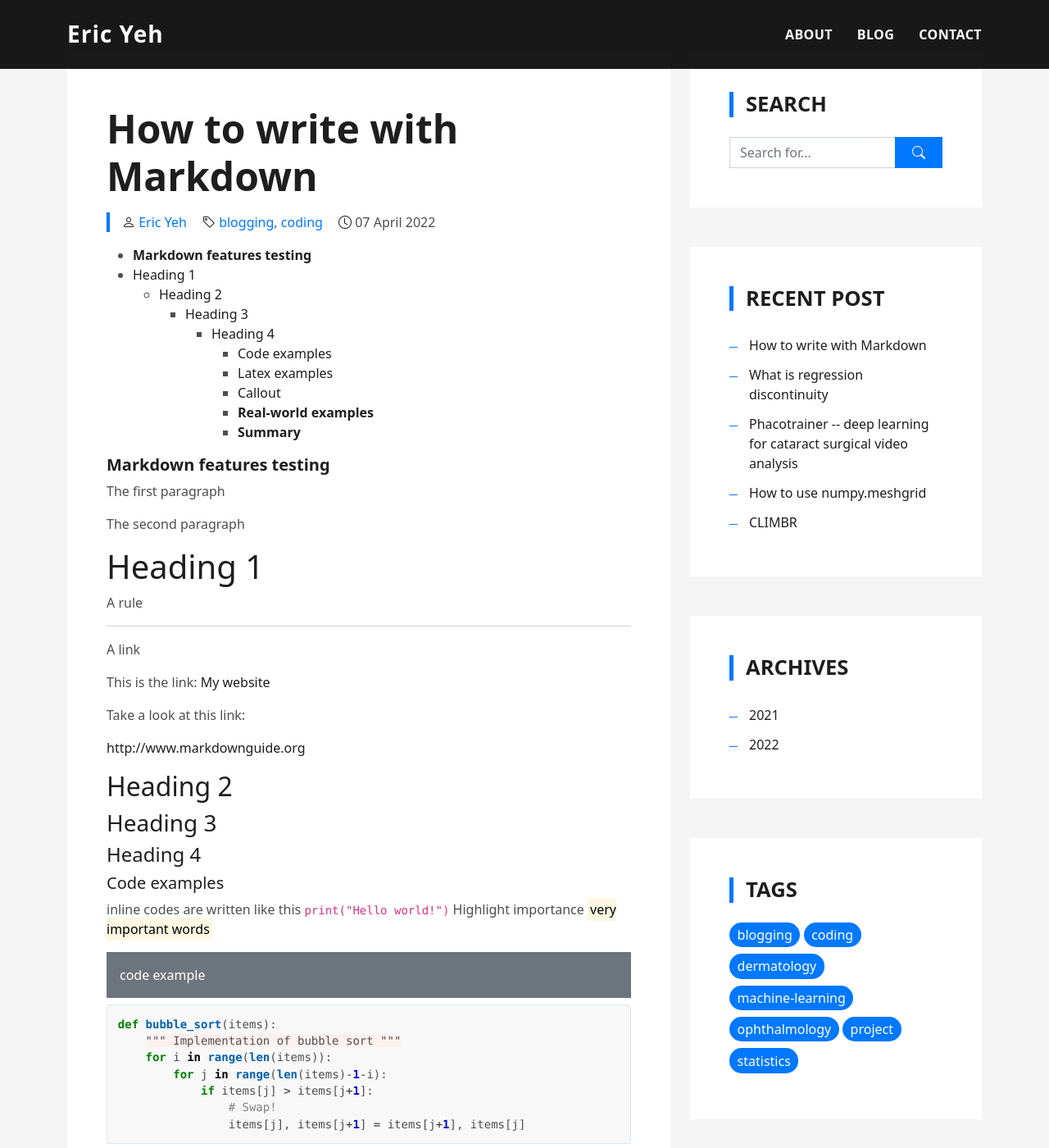
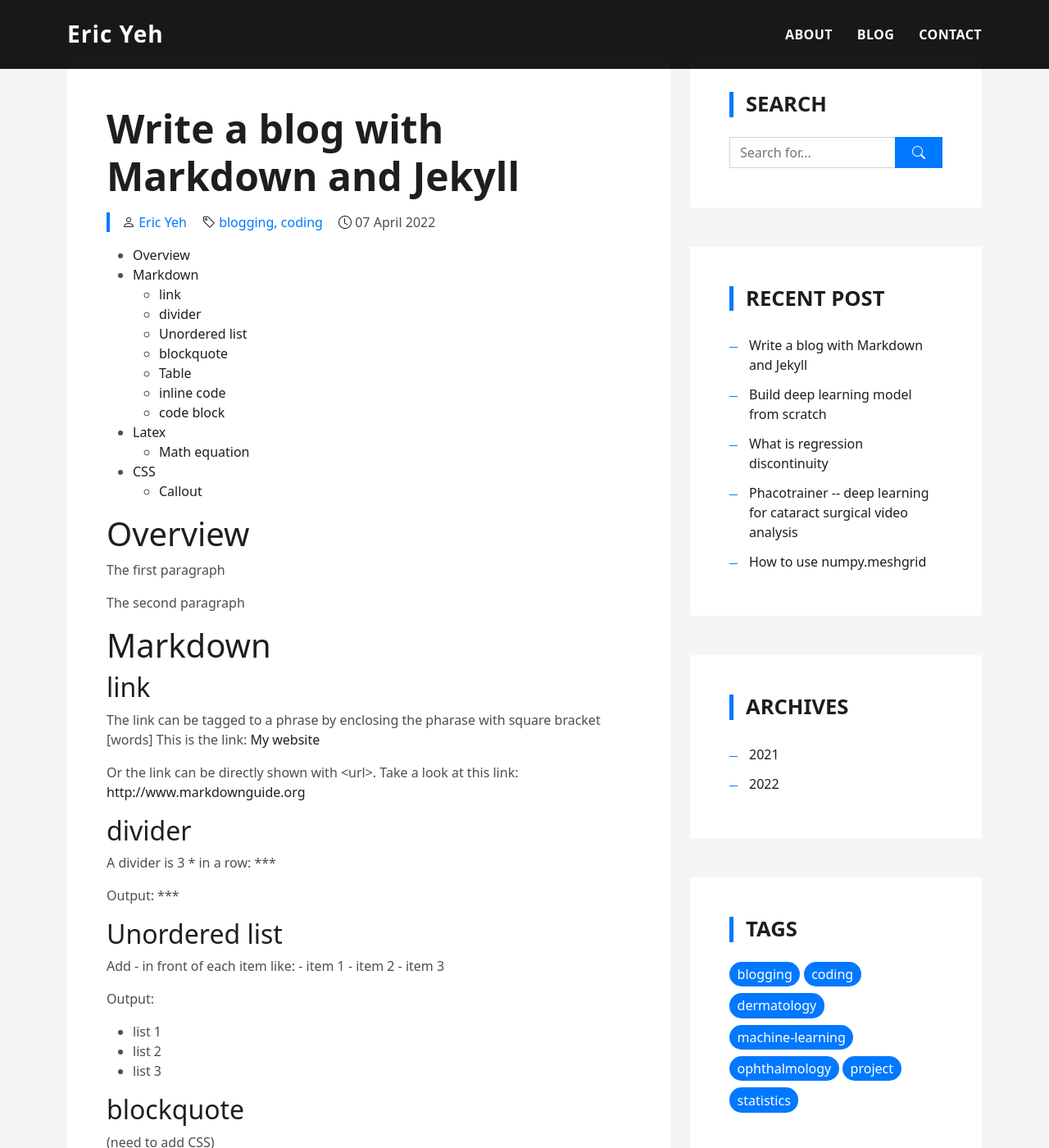
Before and after one commit to ericyeh-dr/ericyeh-dr.github.io, a Jekyll site: the page built from _posts/2022-04-07-write-with-markdown.md, in a window 1280 px wide and 1400 px high. Shown: the whole window at 82% size. Built offline with Jekyll 4.4.1, drawn with Linux system fonts in a browser that asks for light colours; some of the changed text lies outside the part shown.

Commit message:
markdwn blog

```diff
--- a/_posts/2022-04-07-write-with-markdown.md
+++ b/_posts/2022-04-07-write-with-markdown.md
@@ -1,6 +1,6 @@
 ---
 layout: singlepost
-title: "How to write with Markdown"
+title: "Write a blog with Markdown and Jekyll"
 author: "Eric Yeh"
 date: 2022-04-07
 tags:
@@ -8,48 +8,72 @@ tags:
   - coding
 permalink: /blog/:title
 excerpt: "Markdown is a language that converts plain text to HTML"
-
 ---
 
 * TOC
 {:toc}
 
 
-##### **Markdown features  testing**
+# Overview
 
 <p>The first paragraph</p>
 
 <p>The second paragraph</p>
 
-# Heading 1
+# Markdown
 
-A rule
+## link
 
+The link can be tagged to a phrase by enclosing the pharase with square bracket \[words\]
+This is the link: [My website](https://ericyeh-dr.github.io)
+
+Or the link can be directly shown with \<url\>. Take a look at this link: <http://www.markdownguide.org>
+
+## divider
+
+A divider is 3 \* in a row: \*\*\*
+
+Output:
 ***
 
-A link
+## Unordered list
 
-This is the link: [My website](https://ericyeh-dr.github.io)
+Add \- in front of each item like:
+\- item 1
+\- item 2
+\- item 3
 
-Take a look at this link:
+Output:
+- list 1
+- list 2
+- list 3
 
-<http://www.markdownguide.org>
+## blockquote
 
-## Heading 2
+(need to add CSS)
+> This is the second important quote.
 
-### Heading 3
+## Table
 
-#### Heading 4
+This is a table
+\| Syntax      \| Description \|
+\| ----------- \| ----------- \|
+\| Header      \| Title       \|
+\| Paragraph   \| Text        \|
 
-##### Code examples
+
+Output:
+| Syntax      | Description |
+| ----------- | ----------- |
+| Header      | Title       |
+| Paragraph   | Text        |
+
+## inline code
 
 inline codes are written like this `print("Hello world!")`
 Highlight importance <mark>very important words</mark>
 
-<div class="p-3 mb-2 bg-secondary text-white code">
-  code example
-</div>
-
+## code block
 
 {% highlight python %}
 def bubble_sort(items):
@@ -61,56 +85,18 @@ def bubble_sort(items):
                 items[j], items[j+1] = items[j+1], items[j]
 {% endhighlight %}
 
+# Latex
 
-{% highlight json %}
-{
-  "firstName": "John",
-  "lastName": "Smith",
-  "age": 25
-}
-{% endhighlight %}
-
-##### Latex examples
+## Math equation
 
 {% raw %}
   $$a^2 + b^2 = c^2$$
 {% endraw %}
 
+# CSS
 
-##### Callout
+## Callout
 
 <div class="callout callout-default">
   This is a default callout.
 </div>
-
-> This is an important quote.
-
-
-> This is the second important quote.
-
-
-- list 1
-- list 2
-- list 3
-
-
-##### **Real-world examples**
-
-This is a table
-
-| Syntax      | Description |
-| ----------- | ----------- |
-| Header      | Title       |
-| Paragraph   | Text        |
-
-
-
-##### **Summary**
-
-Table with different alignment
-
-| Syntax      | Description | Test Text     |
-| :---        |    :----:   |          ---: |
-| Header      | Title       | Here's this   |
-| Paragraph   | Text        | And <br><br> more      |
-| List        | Items       | <ul> <li> Item one. </li><li> Item two. </li> </ul> |
```
Also changed, not shown: _posts/2021-08-08-phacotrainer.md (+13 -0 lines), _posts/2022-01-31-build-deep-learning.md (added, +12 -0 lines).
